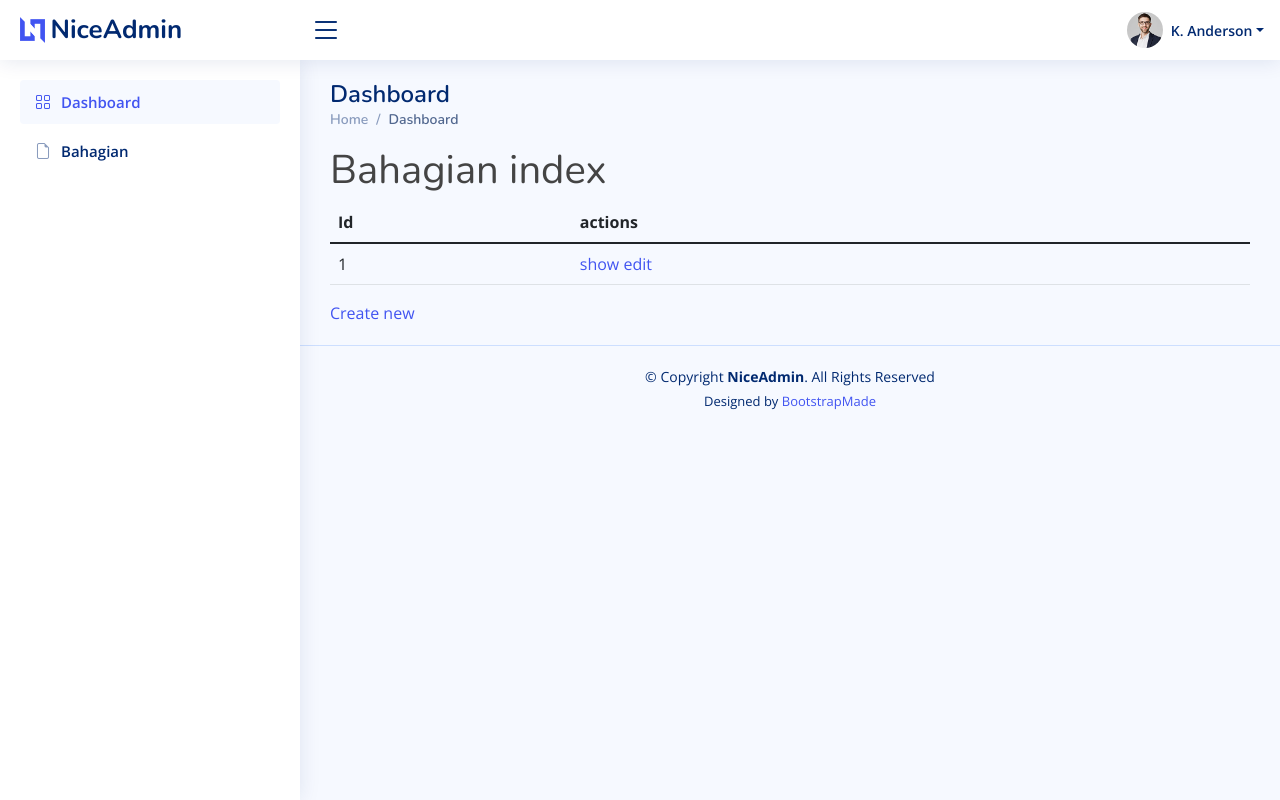
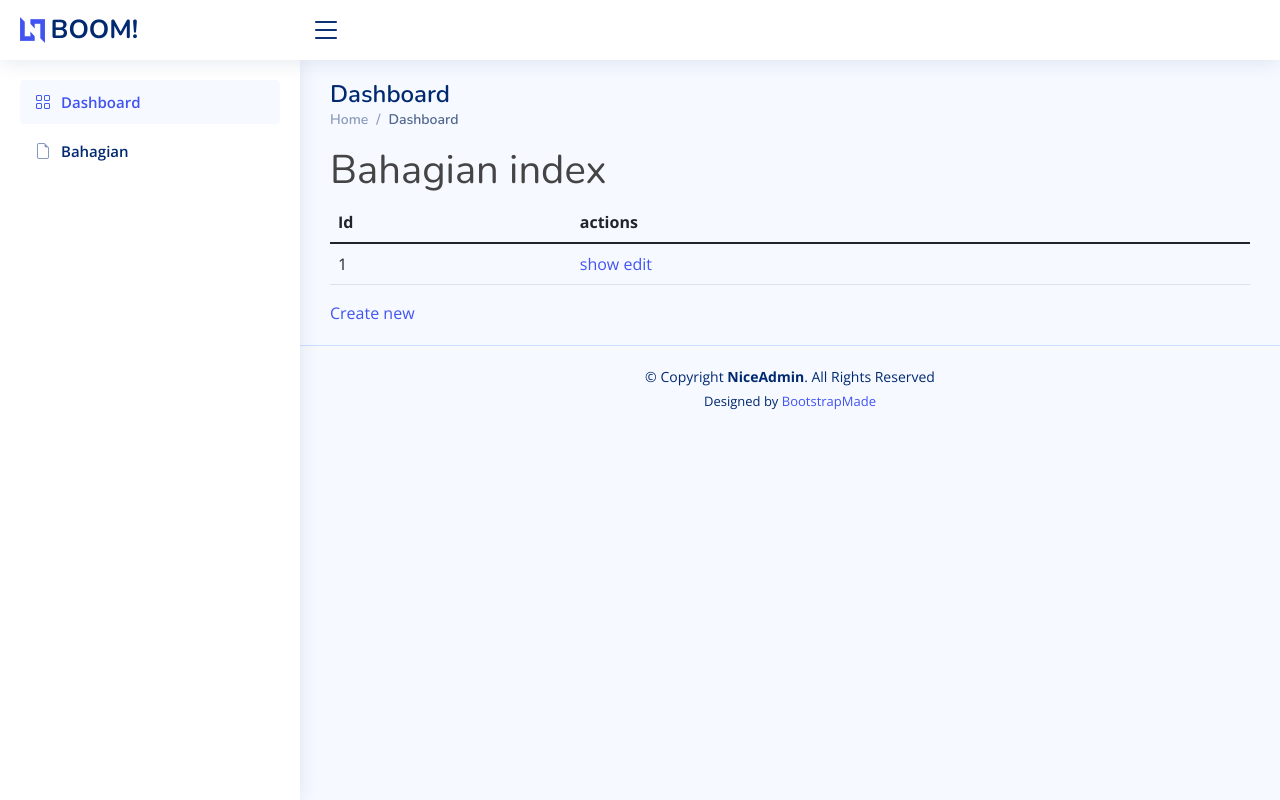
Before and after one commit to helminolimit/projek, a Symfony app: template templates/bahagian/index.html.twig in a window 1280 px wide. Run offline with Twig, Linux system fonts and the light colour scheme; the template is opened without the code that fills it: most values are stand-ins (such as "Sample title", 1, 10 or a date in 2020); some libraries are stand-ins or nearby versions.

Commit message:
flex-end

```diff
--- a/templates/_header.html.twig
+++ b/templates/_header.html.twig
@@ -3,7 +3,7 @@
 <div class="d-flex align-items-center justify-content-between">
   <a href="/" class="logo d-flex align-items-center">
     <img src="/NiceAdmin/assets/img/logo.png" alt="">
-    <span class="d-none d-lg-block">NiceAdmin</span>
+    <span class="d-none d-lg-block">BOOM!</span>
   </a>
   <i class="bi bi-list toggle-sidebar-btn"></i>
 </div><!-- End Logo -->
@@ -164,63 +164,39 @@
       </ul><!-- End Messages Dropdown Items -->
 
     </li><!-- End Messages Nav -->
-
+    {% if is_granted('IS_AUTHENTICATED_FULLY') %}
     <li class="nav-item dropdown pe-3">
 
       <a class="nav-link nav-profile d-flex align-items-center pe-0" href="#" data-bs-toggle="dropdown">
-        <img src="/NiceAdmin/assets/img/profile-img.jpg" alt="Profile" class="rounded-circle">
-        <span class="d-none d-md-block dropdown-toggle ps-2">K. Anderson</span>
+        {# <img src="/NiceAdmin/assets/img/profile-img.jpg" alt="Profile" class="rounded-circle"> #}
+        <span class="d-none d-md-block dropdown-toggle ps-2">{{ app.user.fullname }}</span>
       </a><!-- End Profile Iamge Icon -->
 
       <ul class="dropdown-menu dropdown-menu-end dropdown-menu-arrow profile">
         <li class="dropdown-header">
-          <h6>Kevin Anderson</h6>
-          <span>Web Designer</span>
+          <h6>{{ app.user.fullname }}</h6>
         </li>
         <li>
           <hr class="dropdown-divider">
         </li>
 
         <li>
-          <a class="dropdown-item d-flex align-items-center" href="users-profile.html">
-            <i class="bi bi-person"></i>
-            <span>My Profile</span>
+          <a class="dropdown-item d-flex align-items-center" href="{{ path('app_user_show', {'id': app.user.id}) }}">
+              <i class="bi bi-person"></i>
+              <span>Profail Saya</span>
           </a>
-        </li>
-        <li>
-          <hr class="dropdown-divider">
-        </li>
-
-        <li>
-          <a class="dropdown-item d-flex align-items-center" href="users-profile.html">
-            <i class="bi bi-gear"></i>
-            <span>Account Settings</span>
-          </a>
-        </li>
-        <li>
-          <hr class="dropdown-divider">
-        </li>
-
-        <li>
-          <a class="dropdown-item d-flex align-items-center" href="pages-faq.html">
-            <i class="bi bi-question-circle"></i>
-            <span>Need Help?</span>
-          </a>
-        </li>
-        <li>
-          <hr class="dropdown-divider">
-        </li>
+      </li>
 
         <li>
           <a class="dropdown-item d-flex align-items-center" href="{{ path('app_logout') }}">
             <i class="bi bi-box-arrow-right"></i>
-            <span>Sign Out</span>
+            <span>Log keluar</span>
           </a>
         </li>
 
       </ul><!-- End Profile Dropdown Items -->
     </li><!-- End Profile Nav -->
-
+  {% endif %}
   </ul>
 </nav><!-- End Icons Navigation -->
 
--- a/templates/default/index.html.twig
+++ b/templates/default/index.html.twig
@@ -119,9 +119,11 @@
         </ul>
         <i class="bi bi-list mobile-nav-toggle d-none"></i>
       </nav><!-- .navbar -->
-
+    <div style=" justify-content: flex-end;">
       <a class="btn-getstarted scrollto" href="{{ path('app_login')}}">LOGIN</a>
       <a class="btn-getstarted scrollto" href="{{ path('app_user_new') }}">REGISTER</a>
+    </div>
+
 
     </div>
   </header><!-- End Header -->
```
Also changed, not shown: templates/user/show.html.twig (+16 -15 lines).
